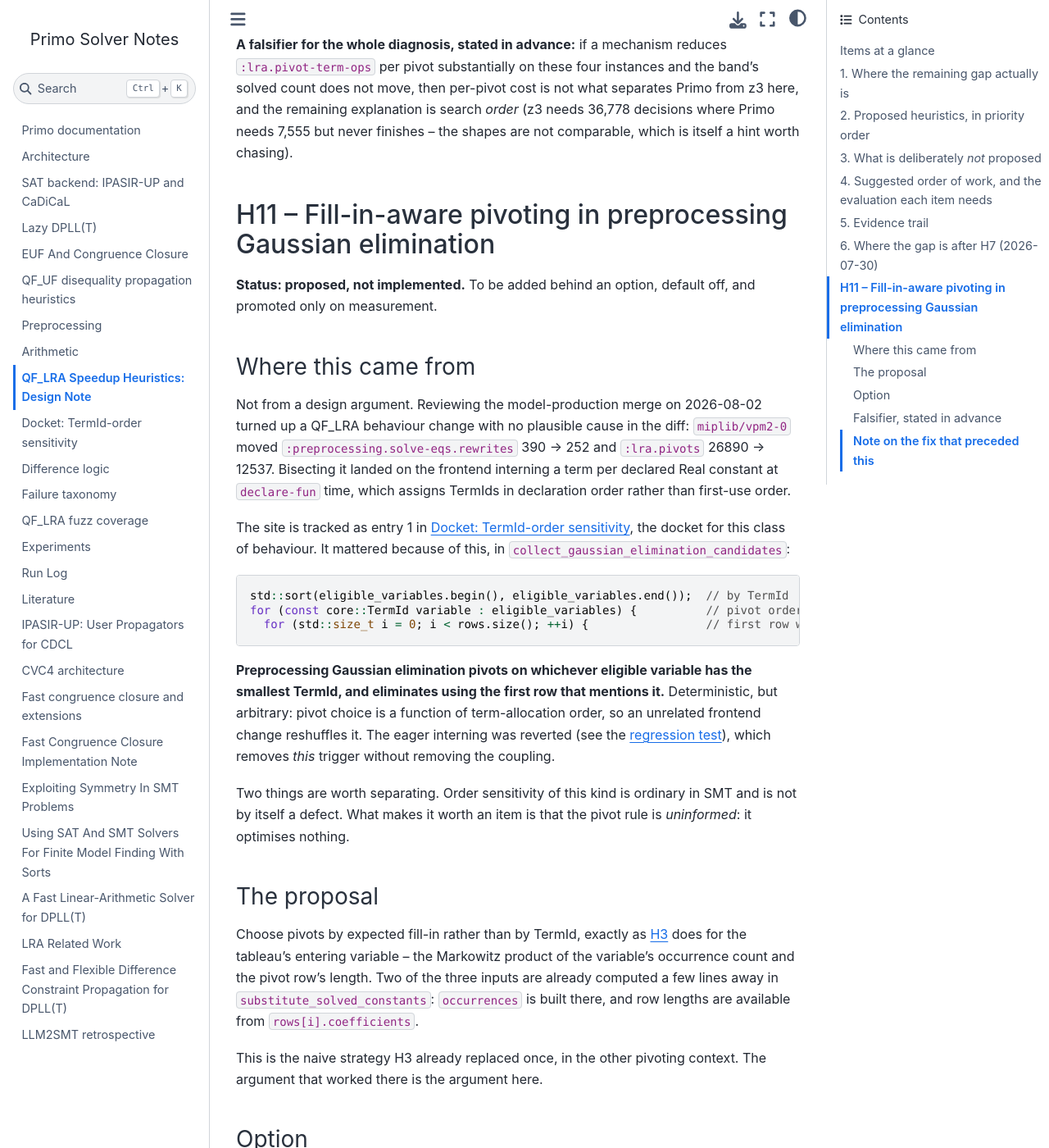
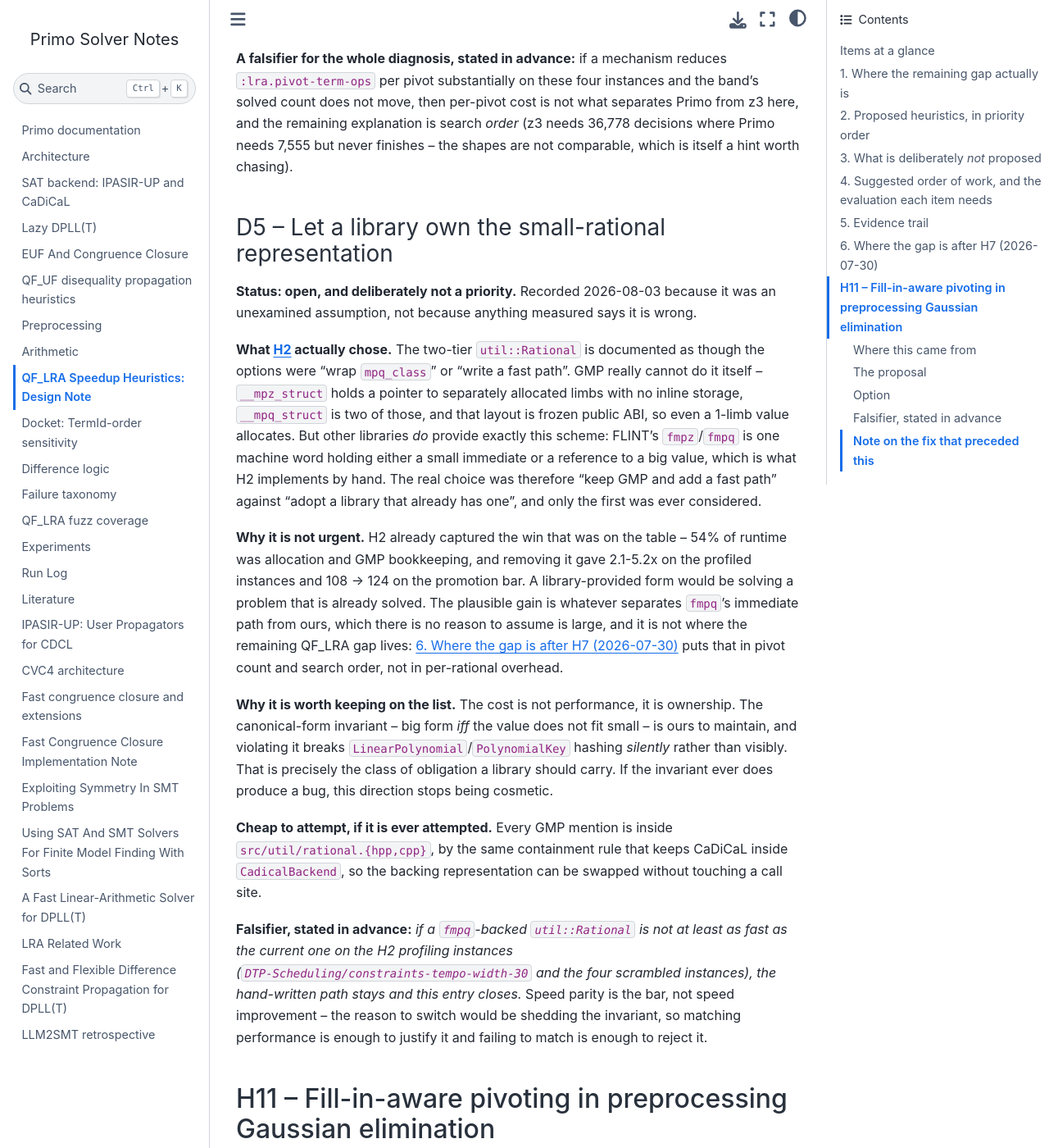
Before and after one commit to primo-solver/primo, a Jupyter Book: the page built from docs/qf-lra-heuristics.md, in a window 1280 px wide and 1400 px high, scrolled down 47208 px. Shown: the whole window at 82% size. Built offline with Jupyter Book 1.0.4 settings and Sphinx 7.4.7 and the Sphinx Book theme 1.1.4, drawn with Linux system fonts in a browser that asks for light colours; some of the changed text lies outside the part shown.

Commit message:
Track the library-rational question as D5, ranked as not a priority
Promotes yesterday's note from prose inside H2 to a tracked direction
alongside D2 and D4, so it sits where open work is actually ranked rather
than where it happened to be noticed.

Ranked honestly: expected size unknown and plausibly zero, cost small,
status open but explicitly not a priority. H2 already took the win that
was on the table -- 54% of runtime was allocation and GMP bookkeeping,
and removing it gave 2.1-5.2x and 108 -> 124 on the promotion bar -- so a
library-provided form would be re-solving a solved problem. The remaining
QF_LRA gap is in pivot count and search order, not per-rational overhead.

What keeps it on the list is ownership rather than speed. The
canonical-form invariant (big form iff the value does not fit small) is
ours to maintain, and violating it breaks LinearPolynomial hashing
silently rather than visibly -- exactly the obligation a library should
carry. If that invariant ever produces a bug, the direction stops being
cosmetic.

Falsifier stated in advance, with parity rather than improvement as the
bar: if an fmpq-backed Rational is not at least as fast on H2's profiling
instances, the hand-written path stays and D5 closes. The reason to
switch would be shedding the invariant, so matching is enough to justify
it and failing to match is enough to reject it.

H2 and rational.hpp now point at D5 instead of restating it.

Co-Authored-By: Claude Opus 5 <noreply@anthropic.com>

```diff
--- a/docs/qf-lra-heuristics.md
+++ b/docs/qf-lra-heuristics.md
@@ -321,19 +321,14 @@ is **required**, not forbidden -- see the canonical-form paragraph.
 Section 4), found only after the profiling above independently reached the same
 diagnosis -- see [](papers/lra-related-work.md).
 
-**An alternative that was never evaluated (recorded 2026-08-03).** GMP itself
-cannot do this: `__mpz_struct` holds a pointer to separately allocated limbs
-with no inline storage, and that layout is frozen public ABI, so even a 1-limb
-value allocates. But other libraries *do* -- FLINT's `fmpz`/`fmpq` is one word
-holding either a small immediate or a reference to a big value, which is
-precisely the scheme below. So the real choice was "keep GMP and add a fast
-path" versus "adopt a library whose rationals already have one", and only the
-first was considered. No measurement says the hand-written path beats `fmpq`,
-because none was taken. The point in its favour is that
-[](arithmetic.md)'s containment keeps every GMP mention inside
-`util::Rational`, so the question stays cheap to revisit; the point against is
-that the canonical-form invariant is a correctness obligation a library would
-own instead of us.
+**An alternative that was never evaluated:** GMP cannot provide a small form
+itself (its struct is pointer-based and its layout is frozen ABI), but other
+libraries can and do -- FLINT's `fmpq` is this exact scheme. So the real choice
+was "keep GMP and add a fast path" against "adopt a library that already has
+one", and only the first was considered. Tracked as [D5](#d5), where it is
+deliberately ranked as not a priority: H2 already took the win that was on the
+table, and the reason to revisit would be shedding the canonical-form
+invariant rather than chasing speed.
 
 **Targets:** everything. **The single largest measured lever (54%).**
 
@@ -1446,6 +1441,7 @@ whole one.
 |---|---|---|---|---|
 | D2 | Floating-point-guided basis selection (Monniaux) | **~14% in the literature** | medium | open, but **much smaller than first scoped** |
 | D4 | Revised simplex with an LU-factored basis | unknown | largest | open |
+| D5 | Replace the hand-written small-rational form with a library that has one | **unknown, plausibly ~0** | small | open, **not a priority** |
 | -- | ~~D1: row-based bound propagation, raised caps~~ | -- | -- | **rejected 2026-07-31** |
 | -- | ~~D3: offset-equality detection + bound propagation~~ | -- | -- | **closed 2026-07-31, by D1's sweep** |
 | -- | ~~Periodic refactorization~~ | -- | -- | **rejected 2026-07-30** |
@@ -1842,6 +1838,53 @@ shapes are not comparable, which is itself a hint worth chasing).
 
 
 (h11)=
+(d5)=
+### D5 -- Let a library own the small-rational representation
+
+**Status: open, and deliberately not a priority.** Recorded 2026-08-03 because
+it was an unexamined assumption, not because anything measured says it is
+wrong.
+
+**What [H2](#h2) actually chose.** The two-tier `util::Rational` is documented
+as though the options were "wrap `mpq_class`" or "write a fast path". GMP
+really cannot do it itself -- `__mpz_struct` holds a pointer to separately
+allocated limbs with no inline storage, `__mpq_struct` is two of those, and
+that layout is frozen public ABI, so even a 1-limb value allocates. But other
+libraries *do* provide exactly this scheme: FLINT's `fmpz`/`fmpq` is one
+machine word holding either a small immediate or a reference to a big value,
+which is what H2 implements by hand. The real choice was therefore "keep GMP
+and add a fast path" against "adopt a library that already has one", and only
+the first was ever considered.
+
+**Why it is not urgent.** H2 already captured the win that was on the table --
+54% of runtime was allocation and GMP bookkeeping, and removing it gave
+2.1-5.2x on the profiled instances and 108 -> 124 on the promotion bar. A
+library-provided form would be solving a problem that is already solved. The
+plausible gain is whatever separates `fmpq`'s immediate path from ours, which
+there is no reason to assume is large, and it is not where the remaining QF_LRA
+gap lives: [](#sec-6) puts that in pivot count and search order, not in
+per-rational overhead.
+
+**Why it is worth keeping on the list.** The cost is not performance, it is
+ownership. The canonical-form invariant -- big form *iff* the value does not
+fit small -- is ours to maintain, and violating it breaks
+`LinearPolynomial`/`PolynomialKey` hashing *silently* rather than visibly. That
+is precisely the class of obligation a library should carry. If the invariant
+ever does produce a bug, this direction stops being cosmetic.
+
+**Cheap to attempt, if it is ever attempted.** Every GMP mention is inside
+`src/util/rational.{hpp,cpp}`, by the same containment rule that keeps CaDiCaL
+inside `CadicalBackend`, so the backing representation can be swapped without
+touching a call site.
+
+**Falsifier, stated in advance:** *if a `fmpq`-backed `util::Rational` is not
+at least as fast as the current one on the H2 profiling instances
+(`DTP-Scheduling/constraints-tempo-width-30` and the four scrambled
+instances), the hand-written path stays and this entry closes.* Speed parity
+is the bar, not speed improvement -- the reason to switch would be shedding
+the invariant, so matching performance is enough to justify it and failing to
+match is enough to reject it.
+
 ## H11 -- Fill-in-aware pivoting in preprocessing Gaussian elimination
 
 **Status: proposed, not implemented.** To be added behind an option, default
```
Also changed, not shown: 1 other file.
